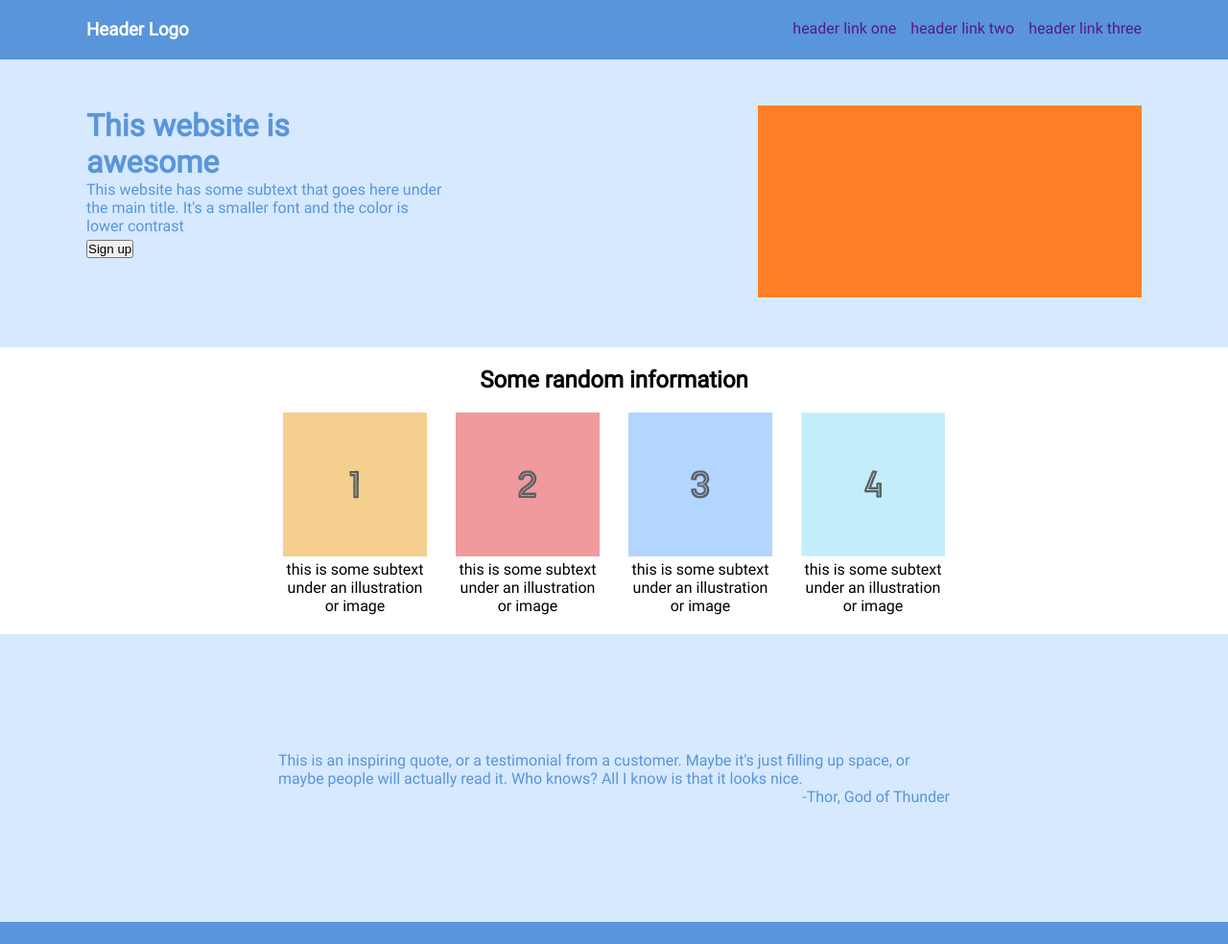
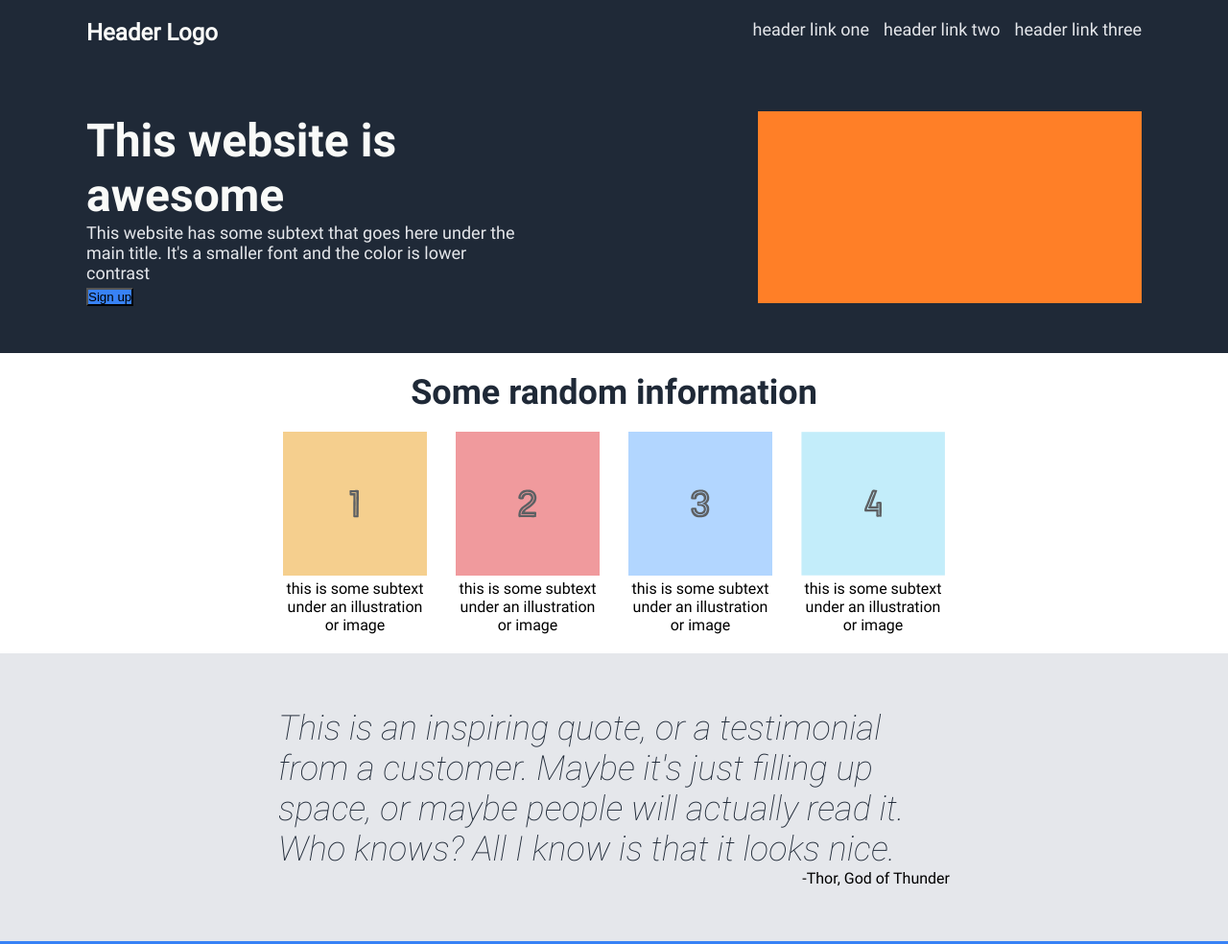
Before and after one commit to NPartridge/landing-page, a plain HTML site: page index.html in a window 1280 px wide. Shown: the top 984 px of the page at 96% size. Drawn offline with Linux system fonts and the light colour scheme.

Commit message:
Add suggested styles

```diff
--- a/style.css
+++ b/style.css
@@ -10,18 +10,22 @@
 }
 
 @font-face {
-  font-family: Roboto-Extra-Bold;
+  font-family: Roboto-Bold;
   src: url(fonts/Roboto/Roboto-Bold.ttf);
 }
 
-/* font used is Roboto */
+@font-face {
+  font-family: Roboto-ThinItalic;
+  src: url(fonts/Roboto/Roboto-ThinItalic.ttf);
+}
+
 body{
 	font-family: Roboto-Regular;
 }
 
 .header-container {
   color: #fff;
-  background-color: #5995DA;
+  background-color: #1f2937;
   /* Blue */
   padding: 20px 0;
   display: flex;
@@ -34,6 +38,11 @@ body{
   justify-content: space-between;
 }
 
+.header-logo h3{
+  color: #F9FaF8;
+  font-size: 24px;
+}
+
 .header-links {
   display: flex;
   gap: 15px;
@@ -44,8 +53,7 @@ body{
 }
 
 .hero-container {
-  color: #5995DA;
-  background-color: #D6E9FE;
+  background-color: #1f2937;
   display: flex;
   justify-content: center;
 }
@@ -60,11 +68,19 @@ body{
 
 .hero-text {
   height: 200px;
-  width: 375px;
+  width: 450px;
 }
 
-.hero-text h1 {
-  width: 300px;
+.hero-text h1{
+  font-family: Roboto-Bold;
+  font-size: 48px;
+  color: #F9FAF8;
+}
+
+.hero-text p,
+.header-links a{
+  color: #E5E7EB;
+  font-size: 18px;
 }
 
 .hero button {
@@ -81,6 +97,12 @@ body{
   display: flex;
   justify-content: center;
   margin-bottom: 20px;
+}
+
+.title h2{
+  font-family: Roboto-Bold;
+  font-size: 36px;
+  color: #1F2937;
 }
 
 .image-grid {
@@ -103,8 +125,7 @@ body{
 .quote-section {
   display: flex;
   justify-content: center;
-  color: #5995DA;
-  background-color: #D6E9FE;
+  background-color: #E5E7EB;
 }
 
 .quote-content {
@@ -115,14 +136,19 @@ body{
   justify-content: center;
 }
 
+.quote-text{
+  color: #1F2937;
+  font-family: Roboto-ThinItalic;
+  font-size: 36px;
+}
+
 .quote-author {
   align-self: flex-end;
 }
 
 .action-section {
   color: #fff;
-  background-color: #5995DA;
-  /* Blue */
+  background-color: #3882F6; ;
   padding: 100px 0;
   display: flex;
   justify-content: center;
@@ -140,4 +166,10 @@ footer{
   padding: 20px 0;
   display: flex;
   justify-content: center;
+  background-color: #1f2937;
+  color: #E5E7EB;
 }
+
+button {
+  background-color: #3882F6;
+}
```
